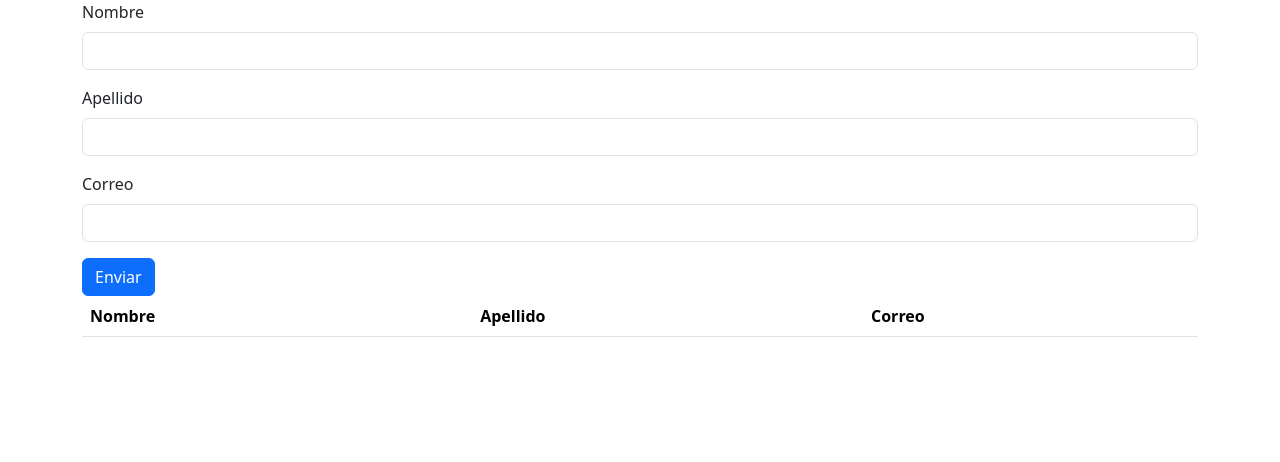
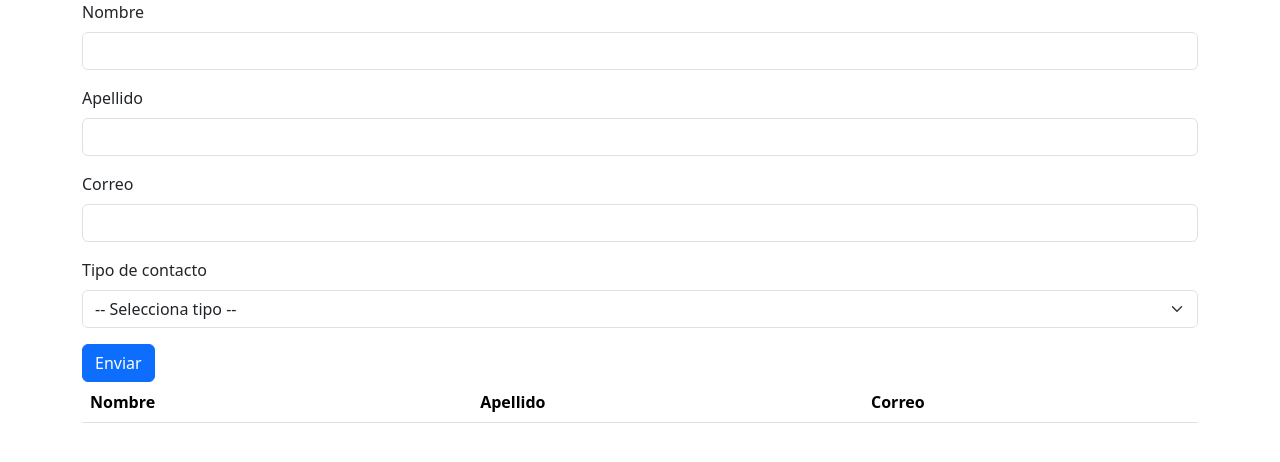
Before and after one commit to manuelparra/ultimate-react, a React (Vite) app in the folder 06-Proyecto-CMS/CMS-Nicolas/: page / in a window 1280 px wide. Shown: the top 462 px of the page. Built offline with nearby package versions, Linux system fonts and the light colour scheme.

Commit message:
CMS-Nicolas / 10 - Select

```diff
--- a/06-Proyecto-CMS/CMS-Nicolas/src/components/ContactForm.tsx
+++ b/06-Proyecto-CMS/CMS-Nicolas/src/components/ContactForm.tsx
@@ -1,8 +1,9 @@
 import { FormProvider, useForm } from "react-hook-form";
 import Input from "./Input";
 import Button from "./Button";
-import { Contact, contactSchema } from "../schemas/Contact";
+import { Contact, contactSchema, contactTypeOptions } from "../schemas/Contact";
 import { zodResolver } from "@hookform/resolvers/zod";
+import Select from "./Select";
 
 type Props = {
   onSubmit: (contact: Contact) => void;
@@ -21,6 +22,11 @@ function ContactForm({ onSubmit }: Props) {
         <Input name="email" type="email">
           Correo
         </Input>
+        <Select
+          label="Tipo de contacto"
+          defaultMessage="-- Selecciona tipo --"
+          options={contactTypeOptions}
+        />
         <Button>Enviar</Button>
       </form>
     </FormProvider>
--- /dev/null
+++ b/06-Proyecto-CMS/CMS-Nicolas/src/components/Select.tsx
@@ -0,0 +1,23 @@
+type Props = {
+  options: readonly string[];
+  defaultMessage: string;
+  label: string;
+};
+
+function Select({ options, defaultMessage, label }: Props) {
+  return (
+    <div className="mb-3">
+      <label className="form-label">{label}</label>
+      <select className="form-select" aria-label="Default select example">
+        <option>{defaultMessage}</option>
+        {options.map((option) => (
+          <option key={option} value={option}>
+            {option}
+          </option>
+        ))}
+      </select>
+    </div>
+  );
+}
+
+export default Select;
--- a/06-Proyecto-CMS/CMS-Nicolas/src/schemas/Contact.tsx
+++ b/06-Proyecto-CMS/CMS-Nicolas/src/schemas/Contact.tsx
@@ -1,4 +1,11 @@
 import { z } from "zod";
+
+export const contactTypeOptions = [
+  "Familiar",
+  "Trabajo",
+  "Amigo",
+  "Otro",
+] as const;
 
 export const contactSchema = z.object({
   name: z
@@ -13,6 +20,7 @@ export const contactSchema = z.object({
     .string()
     .min(1, { message: "Correo requerido" })
     .email("Correo inválido"),
+  type: z.enum(contactTypeOptions),
 });
 
 export type Contact = z.infer<typeof contactSchema> & { id: string };
```
